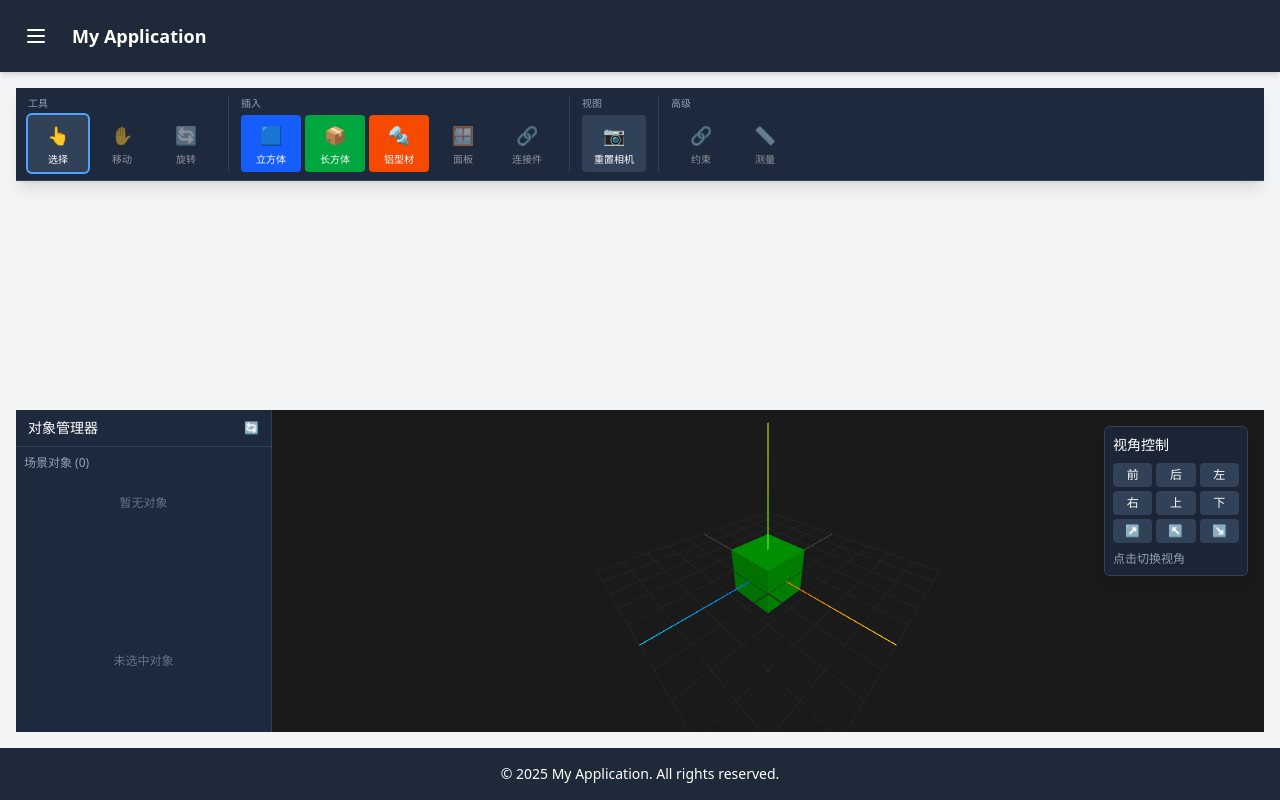
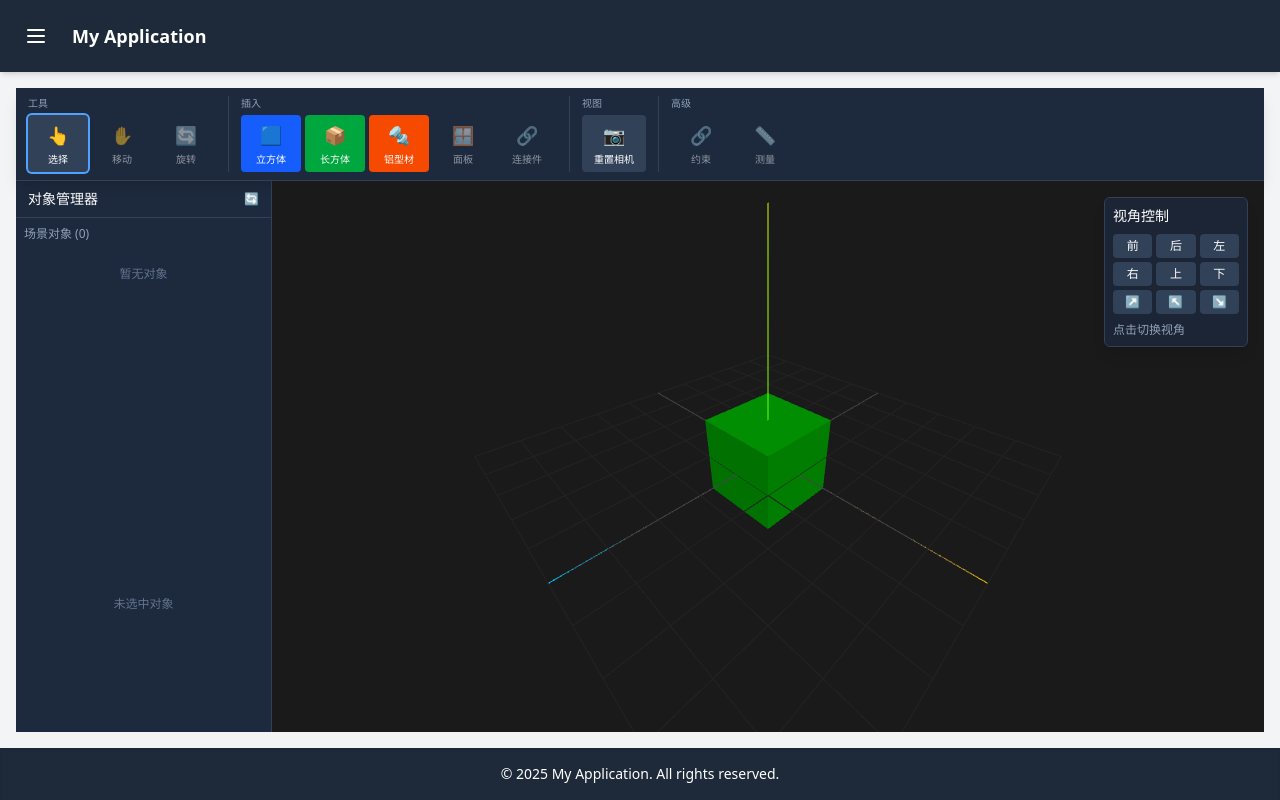
Before and after one commit to firestige/alu_frame_forge, a React (Vite) app in the folder web-app/: page /designer in a window 1280 px wide. Built offline with nearby package versions, Linux system fonts and the light colour scheme.

Commit message:
调整编辑器布局

```diff
--- a/web-app/src/pages/DesignerPage.tsx
+++ b/web-app/src/pages/DesignerPage.tsx
@@ -36,8 +36,9 @@ const DesignerPage: React.FC = () => {
     'select' | 'move' | 'rotate'
   >('select');
 
-  const [selectedModelId, setSelectedModelId] = React.useState<string | null>(null);
-  const [refreshTrigger, setRefreshTrigger] = React.useState(0);
+  const [selectedModelId, setSelectedModelId] = React.useState<string | null>(
+    null
+  );
 
   const [, forceUpdate] = React.useReducer(x => x + 1, 0);
 
@@ -78,7 +79,6 @@ const DesignerPage: React.FC = () => {
 
   // 刷新界面
   const handleRefresh = React.useCallback(() => {
-    setRefreshTrigger(prev => prev + 1);
     forceUpdate();
   }, []);
 
@@ -214,7 +214,8 @@ const DesignerPage: React.FC = () => {
   );
 
   // 从侧边栏选择模型
-  const handleSelectModelFromSidebar = React.useCallback((modelId: string | null) => {
+  const handleSelectModelFromSidebar = React.useCallback(
+    (modelId: string | null) => {
       setSelectedModelId(modelId);
 
       // 同步高亮
@@ -222,7 +223,9 @@ const DesignerPage: React.FC = () => {
       if (interactionService) {
         interactionService.highlightModel(modelId);
       }
-  }, []);
+    },
+    []
+  );
 
   // 获取当前选中模型的信息
   const selectedModel = React.useMemo(() => {
@@ -232,7 +235,7 @@ const DesignerPage: React.FC = () => {
 
   return (
     <div className="w-full h-full flex flex-col">
-      <div ref={containerRef} className="relative flex-1 w-full">
+      <div className="relative shrink w-full">
         <Toolbar
           onCreateCube={handleCreateCube}
           onCreateBox={handleCreateBox}
@@ -245,7 +248,7 @@ const DesignerPage: React.FC = () => {
         />
       </div>
       {/* 主内容区域 */}
-      <div className="flex flex-1 min-h-0">
+      <div className="flex grow flex-1 min-h-0">
         {/* 左侧对象管理器边栏 */}
         <ObjectManagerSidebar
           objectManager={objectManagerRef.current}
```
Lines whose indentation alone changed are shown as unchanged.
